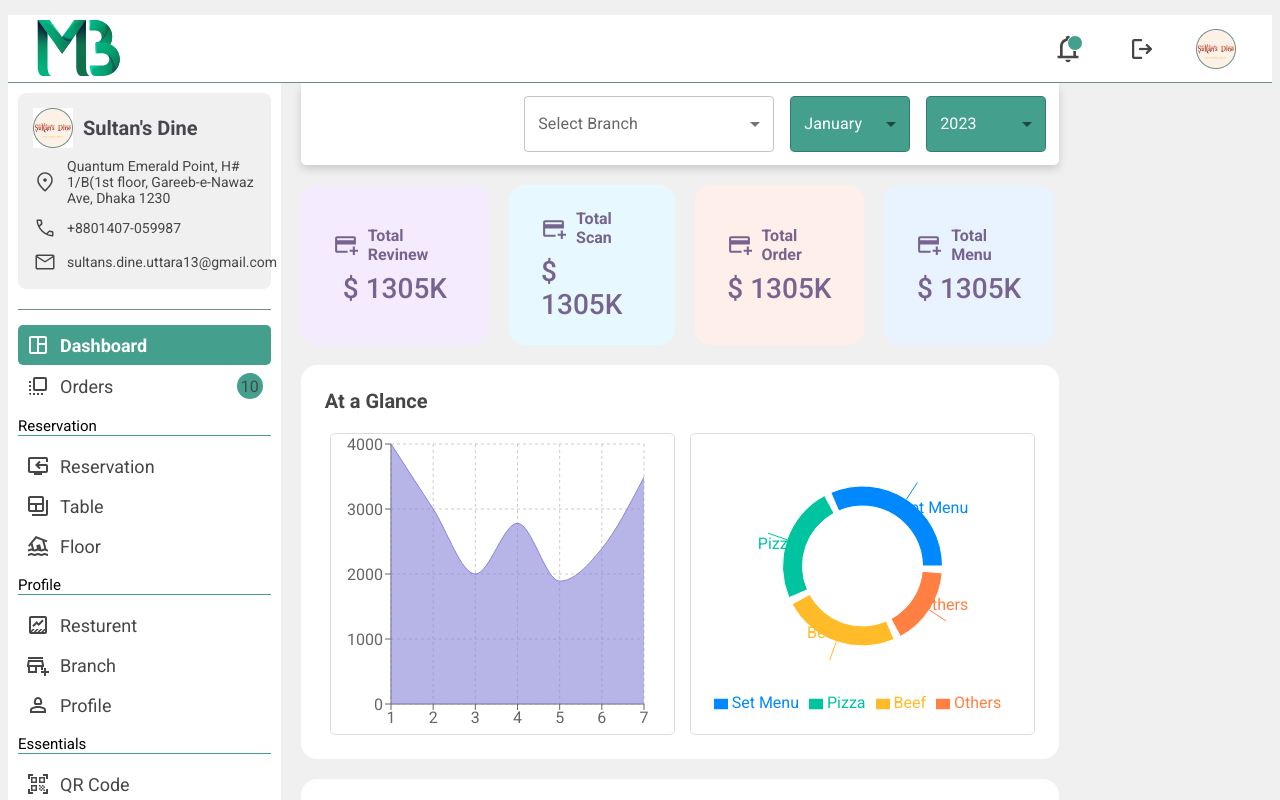
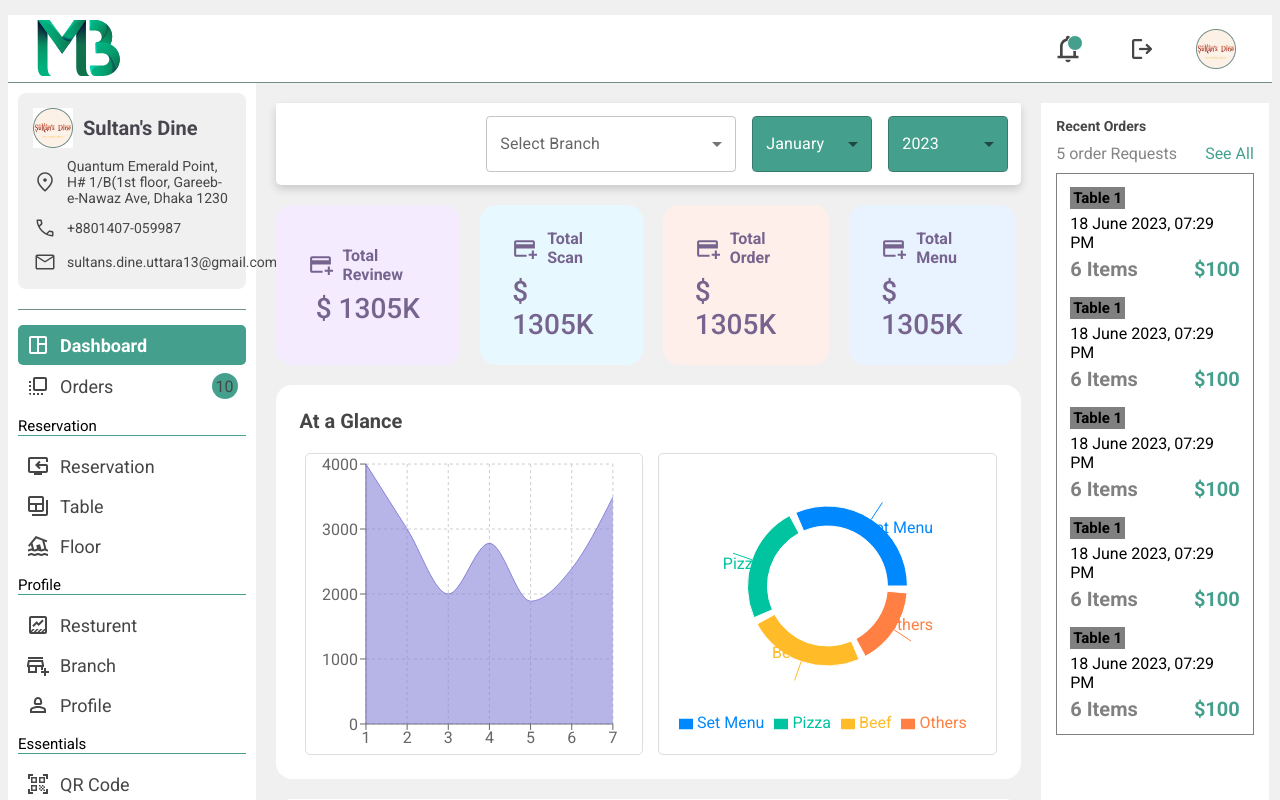
Before and after one commit to asrafulsharker/mb-admin, a React (Vite) app: page /dashboard in a window 1280 px wide. Shown: the top 800 px of the page. Built offline with nearby package versions, Linux system fonts and the light colour scheme.

Commit message:
added recent order bar

```diff
--- a/src/components/Pannel/CenterBoard/CenterBoard.jsx
+++ b/src/components/Pannel/CenterBoard/CenterBoard.jsx
@@ -9,7 +9,7 @@ function CenterBoard() {
     return (
         <>
 
-            <div className="" style={{ width: "60%" }}>
+            <div className="" style={{ width: "59%" ,marginTop:"20px"}}>
                 <div className="center-nav" style={{ backgroundColor: "#FFFF", height: "75px" }}>
                     <div style={{ backgroundColor: "#FFFF", padding: "5px", borderRadius: "5px", display: "flex", justifyContent: "flex-end", boxShadow: "0px 4px 8px 0px rgba(0, 0, 0, 0.16)" }}>
                         <FormControl sx={{ m: 1, minWidth: 250 }}>
--- a/src/components/Pannel/Dashboard/Dashboard.jsx
+++ b/src/components/Pannel/Dashboard/Dashboard.jsx
@@ -2,6 +2,7 @@ import React from 'react'
 import Nav from '../Nav/Nav'
 import Menubar from '../Manubar/Manubar'
 import CenterBoard from '../CenterBoard/CenterBoard'
+import RecentOrder from '../RecentOrder/RecentOrder'
 
 function Dashboard() {
   return (
@@ -10,6 +11,8 @@ function Dashboard() {
     <div className="" style={{display:"flex", gap:"20px"}}>
         <Menubar />
         <CenterBoard/>
+        <RecentOrder />
+
     </div>
     </>
   )
--- a/src/components/Pannel/Manubar/Manubar.jsx
+++ b/src/components/Pannel/Manubar/Manubar.jsx
@@ -17,7 +17,7 @@ import './MenuBar.css'
 function Manubar() {
   return (
     <>
-      <div className="n" style={{ width: "20%", backgroundColor: "#FFFF", padding: "10px" }}>
+      <div className="n" style={{ width: "18%", backgroundColor: "#FFFF", padding: "10px" }}>
         <ResturentInformationPannel />
         <div className="" style={{ display: "flex", flexDirection: "column" }}>
           <div className="" style={{ width: "100%", height: "1px", backgroundColor: "#708E88", marginTop: "20px", marginBottom: "15px" }}></div>
--- /dev/null
+++ b/src/components/Pannel/RecentOrder/RecentOrder.jsx
@@ -0,0 +1,66 @@
+import React from 'react'
+
+function RecentOrder() {
+  return (
+        <>
+        <div className="" style={{width:"18%",backgroundColor:"#FFFF",marginTop:"20px"}}>
+        <div className="" style={{ padding: "15px", backgroundColor: "", borderRadius: "5px"}}>
+                <div className="recentOrder">
+                    <p style={{ fontSize: "14px", fontWeight: "bold" ,color:"#464646"}}>Recent Orders</p>
+                    <div className="" style={{ display: "flex", justifyContent: "space-between",marginTop:"10px" }}>
+                        <p style={{color:"#858585"}}>5 order Requests</p>
+                        <p style={{cursor:"pointer", color:"#44a08d"}}>See All</p>
+                    </div>
+                    <div className="items" style={{border:"1px solid gray",padding:"5px", marginTop:"10px"}}>
+                        <div className="itemTable" style={{backgroundColor:"#FFFF", borderRadius:"7px",padding:"8px"}}>
+                            <p style={{fontSize:"15px", fontWeight:"bold", color:"black", backgroundColor:"gray",padding:"2px", display:"flex", width:"30%",textAlign:"center",alignItems:"center",justifyContent:"center"}}>Table 1</p>
+                            <p style={{marginTop:"5px"}}>18 June 2023, 07:29 PM</p>
+                            <div className="" style={{display:"flex", justifyContent:"space-between", marginTop:"5px"}}>
+                                <p style={{color:"gray", fontSize:"20px",fontWeight:"bold"}}>6 Items</p>
+                                <p style={{color:"#44a08d",fontSize:"20px",fontWeight:"bold"}}>$100</p>
+                            </div>
+                        </div>
+                        <div className="itemTable" style={{backgroundColor:"#FFFF", borderRadius:"7px",padding:"8px"}}>
+                            <p style={{fontSize:"15px", fontWeight:"bold", color:"black", backgroundColor:"gray",padding:"2px", display:"flex", width:"30%",textAlign:"center",alignItems:"center",justifyContent:"center"}}>Table 1</p>
+                            <p style={{marginTop:"5px"}}>18 June 2023, 07:29 PM</p>
+                            <div className="" style={{display:"flex", justifyContent:"space-between", marginTop:"5px"}}>
+                                <p style={{color:"gray", fontSize:"20px",fontWeight:"bold"}}>6 Items</p>
+                                <p style={{color:"#44a08d",fontSize:"20px",fontWeight:"bold"}}>$100</p>
+                            </div>
+                        </div>
+                        <div className="itemTable" style={{backgroundColor:"#FFFF", borderRadius:"7px",padding:"8px"}}>
+                            <p style={{fontSize:"15px", fontWeight:"bold", color:"black", backgroundColor:"gray",padding:"2px", display:"flex", width:"30%",textAlign:"center",alignItems:"center",justifyContent:"center"}}>Table 1</p>
+                            <p style={{marginTop:"5px"}}>18 June 2023, 07:29 PM</p>
+                            <div className="" style={{display:"flex", justifyContent:"space-between", marginTop:"5px"}}>
+                                <p style={{color:"gray", fontSize:"20px",fontWeight:"bold"}}>6 Items</p>
+                                <p style={{color:"#44a08d",fontSize:"20px",fontWeight:"bold"}}>$100</p>
+                            </div>
+                        </div>
+                        <div className="itemTable" style={{backgroundColor:"#FFFF", borderRadius:"7px",padding:"8px"}}>
+                            <p style={{fontSize:"15px", fontWeight:"bold", color:"black", backgroundColor:"gray",padding:"2px", display:"flex", width:"30%",textAlign:"center",alignItems:"center",justifyContent:"center"}}>Table 1</p>
+                            <p style={{marginTop:"5px"}}>18 June 2023, 07:29 PM</p>
+                            <div className="" style={{display:"flex", justifyContent:"space-between", marginTop:"5px"}}>
+                                <p style={{color:"gray", fontSize:"20px",fontWeight:"bold"}}>6 Items</p>
+                                <p style={{color:"#44a08d",fontSize:"20px",fontWeight:"bold"}}>$100</p>
+                            </div>
+                        </div>
+                        <div className="itemTable" style={{backgroundColor:"#FFFF", borderRadius:"7px",padding:"8px"}}>
+                            <p style={{fontSize:"15px", fontWeight:"bold", color:"black", backgroundColor:"gray",padding:"2px", display:"flex", width:"30%",textAlign:"center",alignItems:"center",justifyContent:"center"}}>Table 1</p>
+                            <p style={{marginTop:"5px"}}>18 June 2023, 07:29 PM</p>
+                            <div className="" style={{display:"flex", justifyContent:"space-between", marginTop:"5px"}}>
+                                <p style={{color:"gray", fontSize:"20px",fontWeight:"bold"}}>6 Items</p>
+                                <p style={{color:"#44a08d",fontSize:"20px",fontWeight:"bold"}}>$100</p>
+                            </div>
+                        </div>
+
+
+
+                    </div>
+        </div>
+        </div>
+        </div>
+        </>
+    )
+}
+
+export default RecentOrder
```
